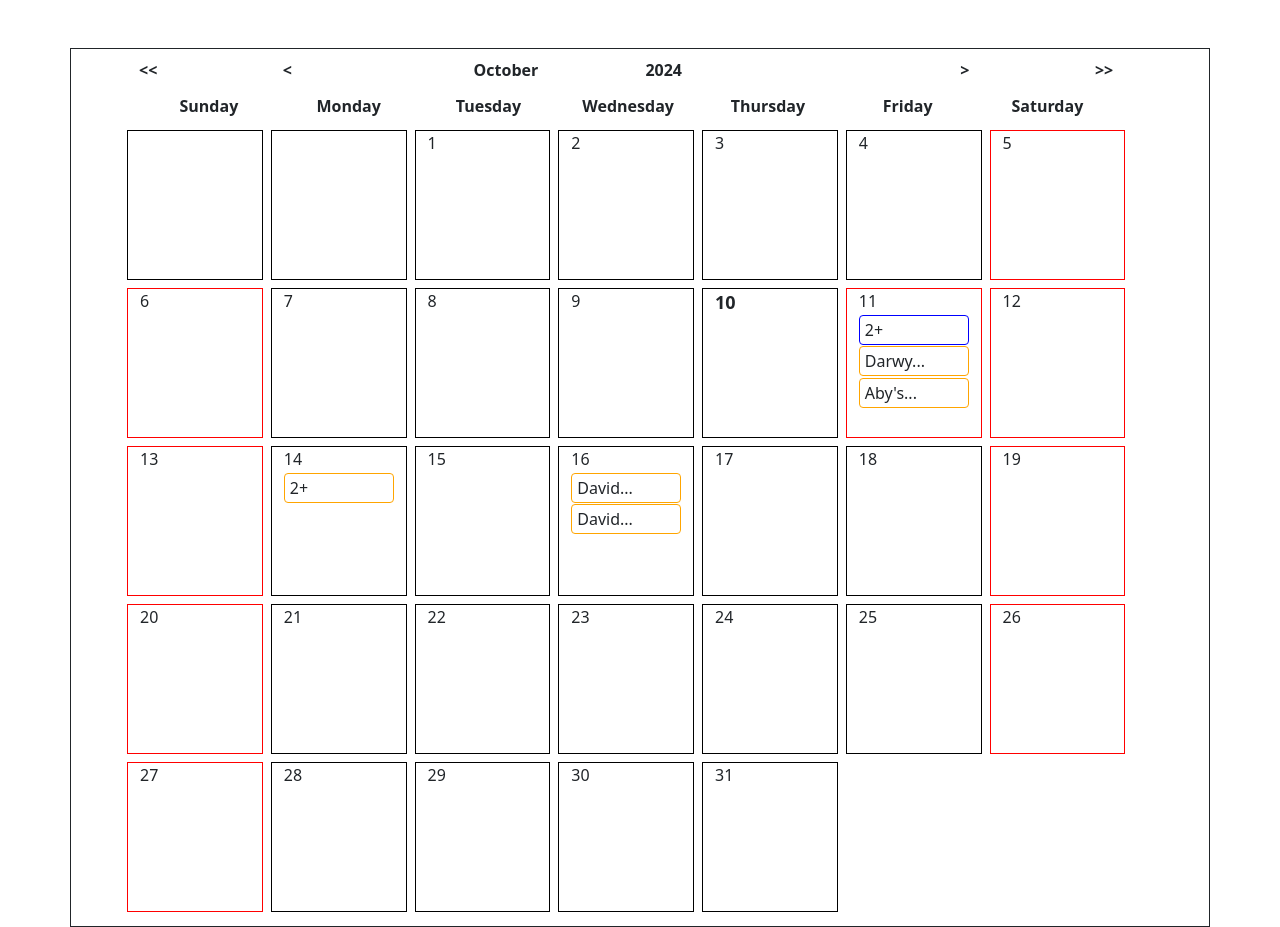
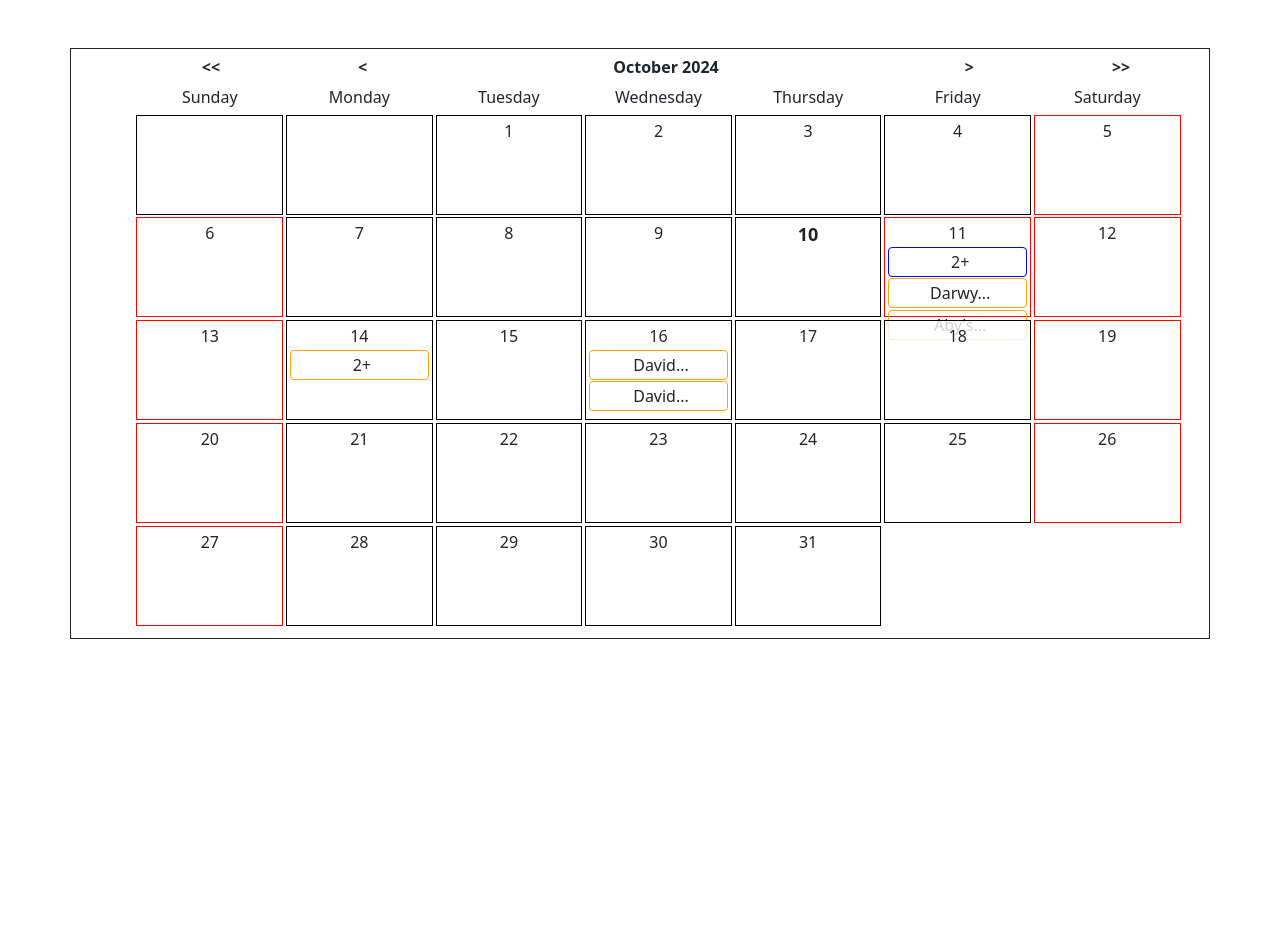
Before and after one commit to JyothishMB/React-Calendar, a React (Create React App) app: page / in a window 1280 px wide. After the commit the page ends 800 px from the top, so only its background shows below. Built offline with nearby package versions, Linux system fonts and the light colour scheme; the HTML template or start-up script is replaced by a standard one.

Commit message:
bootstrap row col are replaced with custom grid to resolve row-col-7 issues.

```diff
--- a/src/App.js
+++ b/src/App.js
@@ -2,6 +2,7 @@ import logo from './logo.svg';
 import './App.css';
 import 'bootstrap/dist/css/bootstrap.min.css';
 import CalendarMonth from './components/calendar-month';
+import Test from './components/test';
 
 function App() {
 
--- a/src/components/calendar-day.js
+++ b/src/components/calendar-day.js
@@ -10,7 +10,7 @@ const CalendarDay = (props) => {
             || props?.data?.defaultnotifications?.isholiday
     }
 
-    const dayclass = isHoliday() ? 'col daycell m-1 holiday':'col daycell m-1 workingday'
+    const dayclass = isHoliday() ? 'grid-item daycell holiday':'grid-item daycell workingday'
     const todayclass = props?.data?.isToday ?
                         'day-label today':'day-label'
     return (
--- a/src/components/calendar-month.css
+++ b/src/components/calendar-month.css
@@ -1,3 +1,8 @@
+:root {
+  --one-by-7: 14.08571428571429%;
+}
+
+
 .simple-calendar {
     border-style: solid;
     border-width: 0.25px;
@@ -11,7 +16,7 @@
 .week-days-label {
     font-weight: bold;
 }
-.row-cols-8 > * {
+/* .row-cols-8 > * {
     flex: 0 0 auto;
     width: 12.5%;
   }
@@ -45,4 +50,40 @@
       flex: 0 0 auto;
       width: 12.5%;
     }
+  } */
+
+
+
+.calendar {
+  width: 100%;
+}
+
+.calendar-col {
+  display: inline-block;
+  width: 14.08571428571429%;
+  margin: 0.1%;
+}
+
+.calendar-col-3 {
+  display: inline-block;
+  width: 42.65714285714287%;
+  margin: 0.1%;
+}
+  .grid-container {
+    display: grid;
+    grid-template-columns: var(--one-by-7) var(--one-by-7) var(--one-by-7) var(--one-by-7) var(--one-by-7) var(--one-by-7) var(--one-by-7);
+    width: 100%;
   }
+  .grid-header {
+    background-color: rgba(255, 255, 255, 0.8);
+    text-align: center;
+    margin: 1%;
+    padding:2%;
+  }
+  .grid-item {
+    background-color: rgba(255, 255, 255, 0.8);
+    text-align: center;
+    margin: 1%;
+    height: 100px;
+    padding:2%;
+  }
--- a/src/components/calendar-month.js
+++ b/src/components/calendar-month.js
@@ -10,38 +10,38 @@ const CalendarMonth = (props) => {
     const [monthDisplay, setMonthDisplay] = useState('')
     const [yearDisplay, setYearDisplay] = useState('')
 
-    const weekdays = ['Sunday','Monday','Tuesday','Wednesday','Thursday','Friday','Saturday']
+    const weekdays = ['Sunday', 'Monday', 'Tuesday', 'Wednesday', 'Thursday', 'Friday', 'Saturday']
 
     useEffect(() => {
         getDaysInMonth(month, year)
-    }, [month,year])
+    }, [month, year])
 
     const getDaysInMonth = (month, year) => {
         var date = new Date(year, month, 1);
         const dateString = date.toLocaleDateString('en-us', {
-            weekday:'long',
-            year:'numeric',
-            month:'long'
+            weekday: 'long',
+            year: 'numeric',
+            month: 'long'
         })
 
         let datesplitvalues = dateString.split(' ')
         let paddingdays = weekdays.indexOf(datesplitvalues[2])
         let notificationsforthismonth = props.defaultnotifications[datesplitvalues[0]]
-        let customnotificationsforthismonth = props.customnotifications[year] ? props.customnotifications[year][datesplitvalues[0]]:null
+        let customnotificationsforthismonth = props.customnotifications[year] ? props.customnotifications[year][datesplitvalues[0]] : null
         setMonthDisplay(datesplitvalues[0])
         setYearDisplay(datesplitvalues[1])
         var days = [];
-        while(paddingdays>0){
-            days.push({date: null, rowindex: null, defaultnotifications:null,customnotifications:null});
-            paddingdays = paddingdays-1;
+        while (paddingdays > 0) {
+            days.push({ date: null, rowindex: null, defaultnotifications: null, customnotifications: null });
+            paddingdays = paddingdays - 1;
         }
         while (date.getMonth() === month) {
             let datevalue = new Date(date);
             days.push({
                 date: datevalue.getDate(),
                 rowindex: datevalue.getDay(),
-                defaultnotifications:notificationsforthismonth?notificationsforthismonth[datevalue.getDate()]:null,
-                customnotifications:customnotificationsforthismonth?customnotificationsforthismonth[datevalue.getDate()]:null,
+                defaultnotifications: notificationsforthismonth ? notificationsforthismonth[datevalue.getDate()] : null,
+                customnotifications: customnotificationsforthismonth ? customnotificationsforthismonth[datevalue.getDate()] : null,
                 isToday: datevalue.toDateString() === new Date().toDateString()
             });
             date.setDate(date.getDate() + 1);
@@ -50,52 +50,53 @@ const CalendarMonth = (props) => {
     }
 
     const gotoPreviousMonth = () => {
-        setMonth(()=>{
-            setYear(month-1<0?year-1:year)
-            return month-1<0?11:month-1
+        setMonth(() => {
+            setYear(month - 1 < 0 ? year - 1 : year)
+            return month - 1 < 0 ? 11 : month - 1
         })
     }
     const gotoNextMonth = () => {
-        setMonth(()=>{
-            setYear(month+1>11?year+1:year)
-            return month+1>11?0:month+1
+        setMonth(() => {
+            setYear(month + 1 > 11 ? year + 1 : year)
+            return month + 1 > 11 ? 0 : month + 1
         })
     }
     const gotoPreviousYear = () => {
-        setYear(year-1)
+        setYear(year - 1)
     }
     const gotoNextYear = () => {
-        setYear(year+1)
+        setYear(year + 1)
     }
 
 
     return (
         <div className="container simple-calendar mt-5">
-            <div className="row row-cols-8 month-header">
-                <div className="col-1 text-start m-1" onClick={gotoPreviousYear}>{"<<"}</div>
-                <div className="col-1 text-start m-1" onClick={gotoPreviousMonth}>{"<"}</div>
-                <div className="col-1 text-end m-1">{monthDisplay}</div>
-                <div className="col-1 text-end m-1">{yearDisplay}</div>
-                <div className="col-1 text-end m-1"></div>
-                <div className="col-1 text-end m-1" onClick={gotoNextMonth}>{">"}</div>
-                <div className="col-1 text-end m-1" onClick={gotoNextYear}>{">>"}</div>
+            <div className="calendar">
+                <div className="month-header text-center">
+                    <div className="calendar-col" onClick={gotoPreviousYear}>{"<<"}</div>
+                    <div className="calendar-col" onClick={gotoPreviousMonth}>{"<"}</div>
+                    <div className="calendar-col-3">{monthDisplay} {yearDisplay}</div>
+                    <div className="calendar-col" onClick={gotoNextMonth}>{">"}</div>
+                    <div className="calendar-col" onClick={gotoNextYear}>{">>"}</div>
                 </div>
-            <div className="row row-cols-8 text-center m-1 week-days-label">
-                <div className="col m-1">Sunday</div>
-                <div className="col m-1">Monday</div>
-                <div className="col m-1">Tuesday</div>
-                <div className="col m-1">Wednesday</div>
-                <div className="col m-1">Thursday</div>
-                <div className="col m-1">Friday</div>
-                <div className="col m-1">Saturday</div>
+                <div className="text-center grid-container">
+                    <div className='grid-header'>Sunday</div>
+                    <div className='grid-header'>Monday</div>
+                    <div className='grid-header'>Tuesday</div>
+                    <div className='grid-header'>Wednesday</div>
+                    <div className='grid-header'>Thursday</div>
+                    <div className='grid-header'>Friday</div>
+                    <div className='grid-header'>Saturday</div>
                 </div>
-            <div className="row row-cols-8">
+                <div className="dates grid-container">
                     {
-                allDays.map((day,index) => {
+                        allDays.map((day, index) => {
                             return <CalendarDay key={index} data={day} />
                         })
                     }
                 </div>
+            </div>
+
 
         </div>
     );
```
Lines whose indentation alone changed are shown as unchanged.
